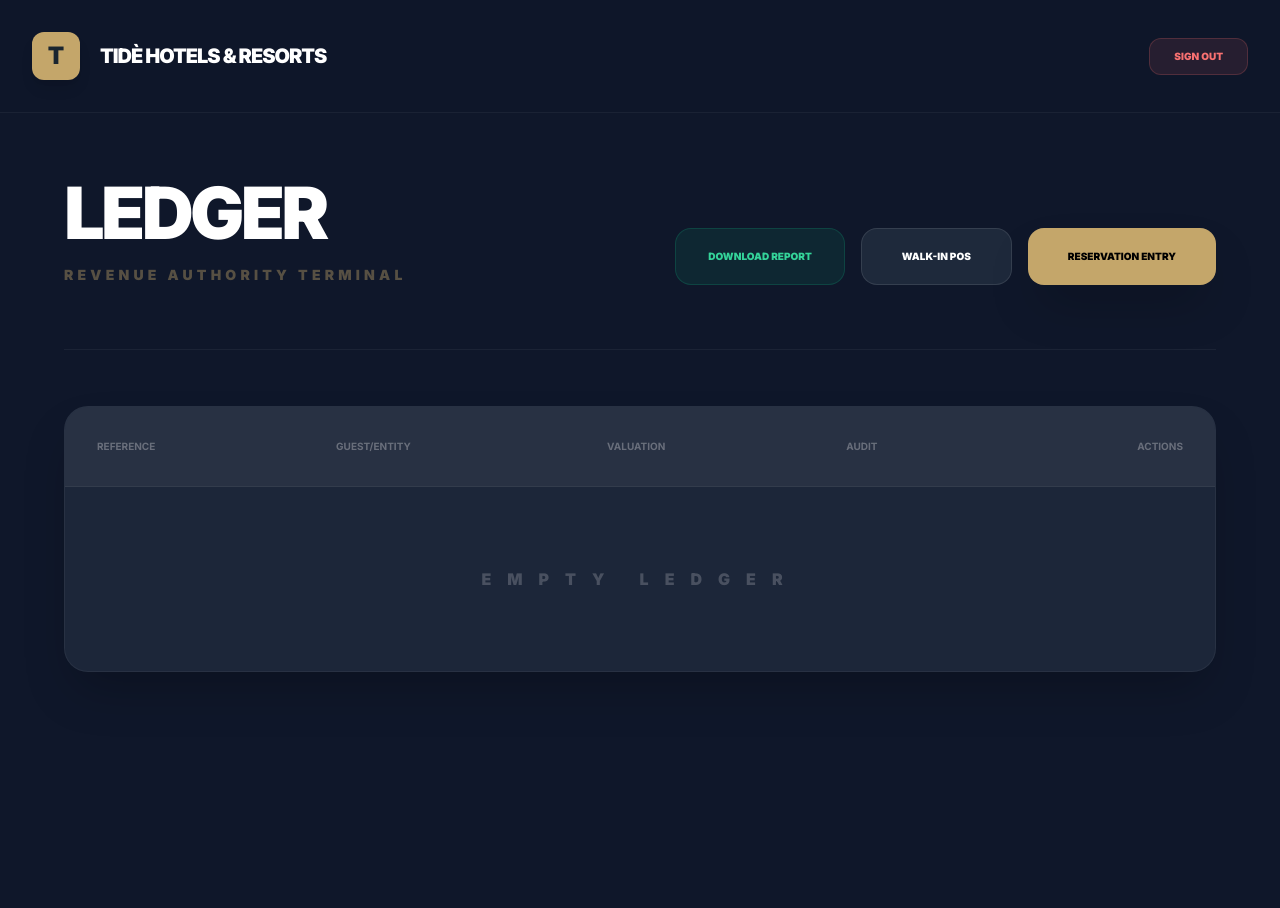
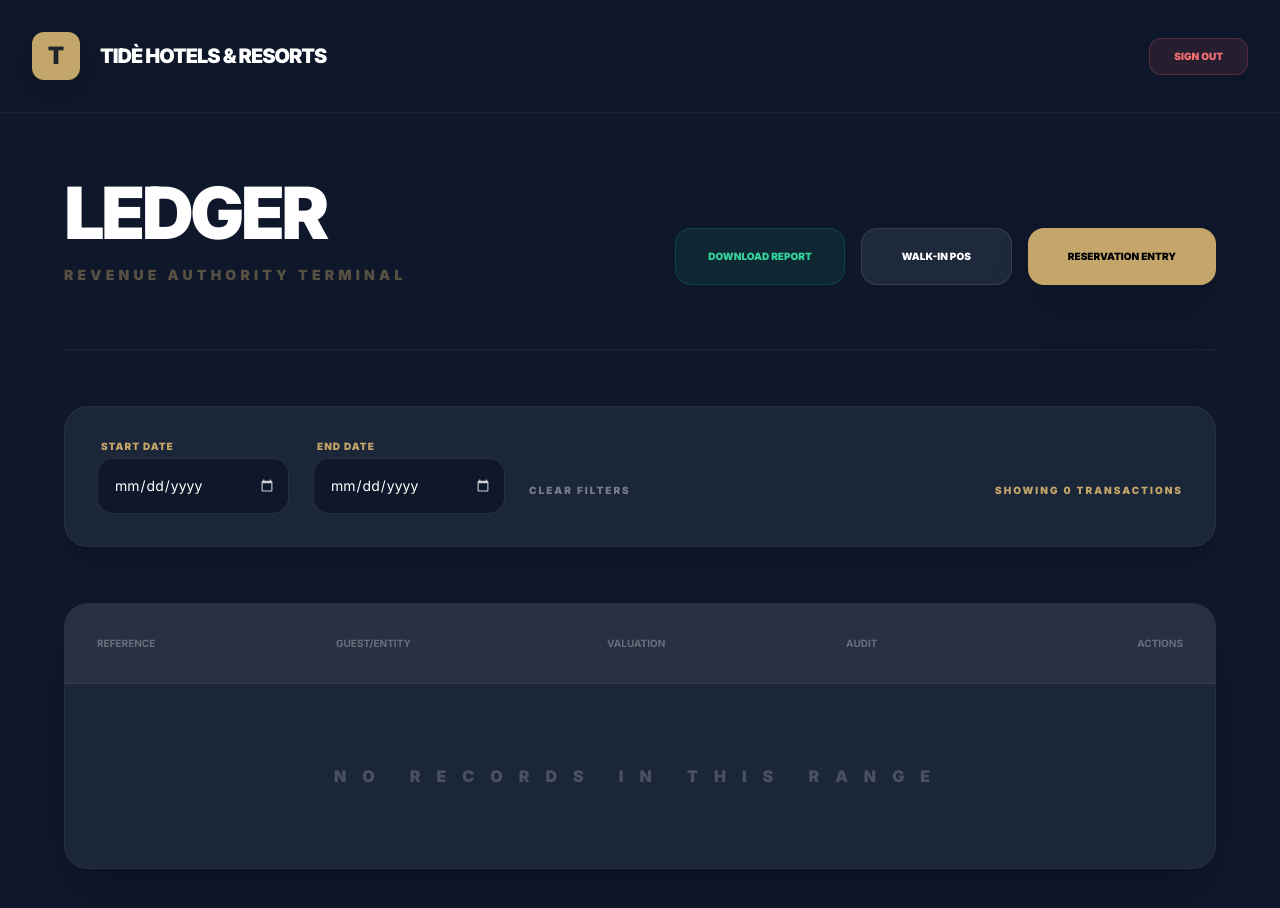
Before and after one commit to folktaleroyce-droid/invoice, a React (Vite) app: page / in a window 1280 px wide. Both pictures are taken after typing "Sample", "Sample123" into the empty fields and a click on the button "AUTHENTICATE". Shown: the top 908 px of the page. Before the commit the page ends 800 px from the top, so only its background shows below. Built offline with nearby package versions, Linux system fonts and the light colour scheme.

Commit message:
feat(index): Add date filtering for transactions
Introduce state and logic to filter transactions by a start and end date. This enhances the user's ability to manage and review past financial records by providing a more granular view of the ledger.

```diff
--- a/index.tsx
+++ b/index.tsx
@@ -9,8 +9,8 @@ import * as XLSX from 'xlsx';
 interface ErrorBoundaryProps { children?: ReactNode; }
 interface ErrorBoundaryState { hasError: boolean; error: Error | null; }
 
-// Use React.Component to ensure the TypeScript compiler correctly identifies inherited properties like 'this.props'
-class ErrorBoundary extends React.Component<ErrorBoundaryProps, ErrorBoundaryState> {
+// Use Component directly to ensure the TypeScript compiler correctly identifies inherited properties like 'this.props'
+class ErrorBoundary extends Component<ErrorBoundaryProps, ErrorBoundaryState> {
   public state: ErrorBoundaryState = { hasError: false, error: null };
 
   static getDerivedStateFromError(error: Error): ErrorBoundaryState {
@@ -561,6 +561,10 @@ const App = () => {
   const [modalType, setModalType] = useState<'RES' | 'WALK' | null>(null);
   const [editTarget, setEditTarget] = useState<Transaction | null>(null);
 
+  // Date Filtering State
+  const [filterStart, setFilterStart] = useState<string>('');
+  const [filterEnd, setFilterEnd] = useState<string>('');
+
   useEffect(() => {
     const timer = setTimeout(() => setLoading(false), 1500);
     const saved = localStorage.getItem('tide_ledger_master_v4');
@@ -575,6 +579,27 @@ const App = () => {
       localStorage.setItem('tide_ledger_master_v4', JSON.stringify(transactions));
     }
   }, [transactions, loading]);
+
+  // Derived filtered transactions based on date range
+  const filteredTransactions = useMemo(() => {
+    if (!filterStart && !filterEnd) return transactions;
+
+    return transactions.filter(t => {
+      const tDate = new Date(t.date);
+      tDate.setHours(0,0,0,0);
+
+      const startDate = filterStart ? new Date(filterStart) : null;
+      if (startDate) startDate.setHours(0,0,0,0);
+
+      const endDate = filterEnd ? new Date(filterEnd) : null;
+      if (endDate) endDate.setHours(0,0,0,0);
+
+      if (startDate && tDate < startDate) return false;
+      if (endDate && tDate > endDate) return false;
+
+      return true;
+    });
+  }, [transactions, filterStart, filterEnd]);
 
   if (loading) return (
     <div className="fixed inset-0 bg-[#0f172a] flex flex-col items-center justify-center">
@@ -611,18 +636,49 @@ const App = () => {
         <div className="flex flex-col md:flex-row justify-between items-end gap-10 border-b border-white/5 pb-16">
           <div><h2 className="text-7xl font-black uppercase tracking-tighter leading-none">Ledger</h2><p className="text-[#c4a66a] text-sm font-black uppercase tracking-[0.3em] opacity-40 mt-4">Revenue Authority Terminal</p></div>
           <div className="flex flex-wrap gap-4">
-            <button onClick={() => exportToExcel(transactions)} className="bg-emerald-500/10 text-emerald-400 px-8 py-5 rounded-2xl font-black text-[10px] uppercase border border-emerald-500/20 transition-all hover:bg-emerald-500/20">Download Report</button>
+            <button onClick={() => exportToExcel(filteredTransactions)} className="bg-emerald-500/10 text-emerald-400 px-8 py-5 rounded-2xl font-black text-[10px] uppercase border border-emerald-500/20 transition-all hover:bg-emerald-500/20">Download Report</button>
             <button onClick={()=>{setEditTarget(null); setModalType('WALK');}} className="bg-[#1e293b] px-10 py-5 rounded-2xl font-black text-[10px] uppercase border border-white/10 transition-all hover:bg-white/5">Walk-In POS</button>
             <button onClick={()=>{setEditTarget(null); setModalType('RES');}} className="bg-[#c4a66a] text-black px-10 py-5 rounded-2xl font-black text-[10px] uppercase shadow-2xl transition-all hover:brightness-110">Reservation Entry</button>
           </div>
         </div>
+
+        {/* Date Filter Bar */}
+        <GlassCard className="!p-8 border-white/5 shadow-xl flex flex-col md:flex-row items-end gap-6 bg-[#1a252f]/40">
+          <div className="w-full md:w-48">
+            <InputField
+              label="Start Date"
+              type="date"
+              value={filterStart}
+              onChange={(e: any) => setFilterStart(e.target.value)}
+            />
+          </div>
+          <div className="w-full md:w-48">
+            <InputField
+              label="End Date"
+              type="date"
+              value={filterEnd}
+              onChange={(e: any) => setFilterEnd(e.target.value)}
+            />
+          </div>
+          <button
+            onClick={() => { setFilterStart(''); setFilterEnd(''); }}
+            className="text-[10px] font-black uppercase text-white/40 hover:text-[#c4a66a] transition-all pb-4 tracking-[0.2em]"
+          >
+            Clear Filters
+          </button>
+          <div className="flex-1 text-right pb-4">
+            <p className="text-[10px] font-black uppercase text-[#c4a66a] tracking-[0.2em]">
+              Showing {filteredTransactions.length} {filteredTransactions.length === 1 ? 'Transaction' : 'Transactions'}
+            </p>
+          </div>
+        </GlassCard>
 
         <GlassCard className="!p-0 border-white/5 overflow-hidden shadow-2xl">
           <div className="overflow-x-auto custom-scrollbar">
             <table className="w-full text-left">
               <thead className="bg-white/5 text-[10px] font-black uppercase text-white/30"><tr className="border-b border-white/5"><th className="p-8">Reference</th><th className="p-8">Guest/Entity</th><th className="p-8">Valuation</th><th className="p-8">Audit</th><th className="p-8 text-right">Actions</th></tr></thead>
               <tbody className="divide-y divide-white/5">
-                {transactions.map(t=>(
+                {filteredTransactions.map(t=>(
                   <tr key={t.id} className="hover:bg-white/[0.03] transition-all group">
                     <td className="p-8"><p className="font-black text-white/20 group-hover:text-[#c4a66a] transition-all tracking-widest">#{t.id}</p><p className="text-[10px] mt-1 opacity-50">{new Date(t.date).toLocaleDateString()}</p></td>
                     <td className="p-8"><p className="font-black text-xl leading-none">{t.guestName}</p><p className="text-[10px] text-[#c4a66a] mt-1.5 font-black uppercase tracking-widest">{t.account}</p></td>
@@ -631,8 +687,8 @@ const App = () => {
                     <td className="p-8 text-right space-x-3"><button onClick={()=>{setEditTarget(t); setModalType(t.type==='RESERVATION'?'RES':'WALK')}} className="p-3 px-6 rounded-2xl bg-white/5 text-[10px] font-black uppercase hover:bg-white/10 transition-all">Edit</button><button onClick={()=>printReceipt(t)} className="p-3 px-6 rounded-2xl bg-[#c4a66a] text-black text-[10px] font-black uppercase shadow-lg hover:brightness-110 transition-all">Print</button></td>
                   </tr>
                 ))}
-                {transactions.length === 0 && (
-                  <tr><td colSpan={5} className="p-20 text-center text-white/20 uppercase font-black tracking-[1em]">Empty Ledger</td></tr>
+                {filteredTransactions.length === 0 && (
+                  <tr><td colSpan={5} className="p-20 text-center text-white/20 uppercase font-black tracking-[1em]">No records in this range</td></tr>
                 )}
               </tbody>
             </table>
```
